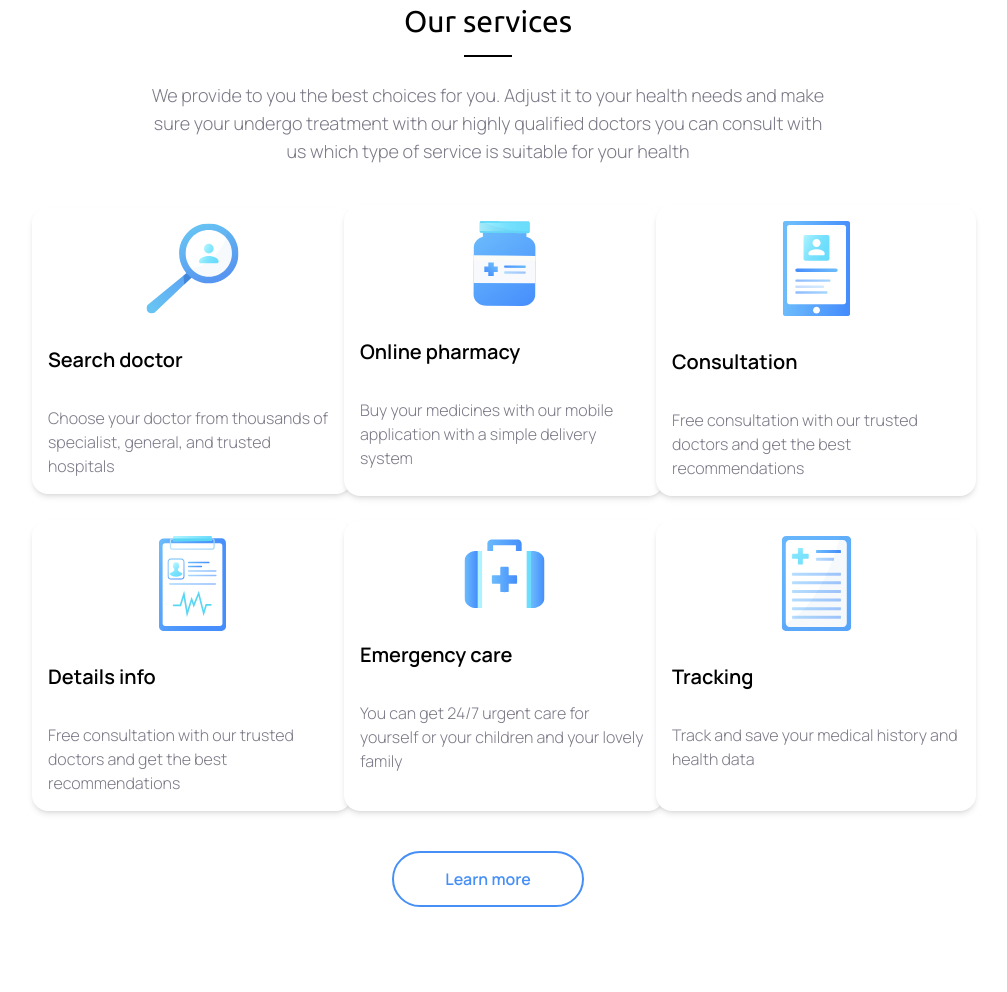
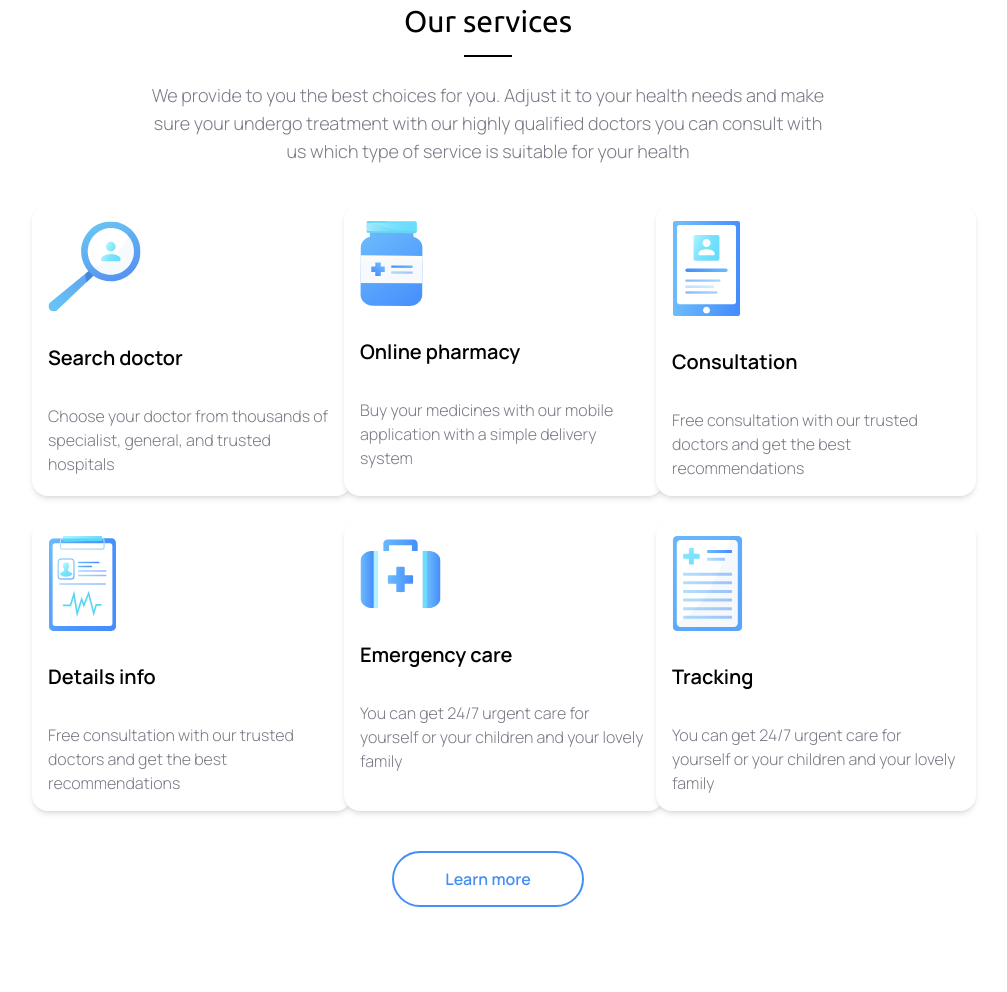
Before and after one commit to pochi-lightit/fe-challenge-5, a website: page public/index.html in a window 1280 px wide. Shown: the part 612-1604 px from the top of the page, without its empty margins (152-1159 px from the left). Drawn offline with Linux system fonts and the light colour scheme.

Commit message:
changes to the service image alignment in desktop view

```diff
--- a/public/index.html
+++ b/public/index.html
@@ -123,99 +123,127 @@
         >
           <div
             id="card"
-            class="flex flex-col w-2/3 rounded-2xl text-start shadow-sm p-4 space-y-8 relative z-10 bg-white max-w-xs md:w-80 md:h-fit md:text-left md:mx-0 md:shadow-md"
+            class="flex flex-col w-2/3 rounded-2xl text-start shadow-sm p-4 space-y-8 relative z-10 bg-white max-w-xs md:w-80 md:text-left md:mx-0 md:shadow-md md:h-full"
           >
+            <div class="flex flex-1 md:h-2/3">
               <img
                 src="./icons/search-doctor-icon.svg"
                 alt="search doctor"
-              class="w-30 mx-auto md:w-30 h-auto"
+                class="w-30 mx-auto md:w-30 md:mx-0 object-contain"
               />
+            </div>
+            <div
+              class="flex flex-1 md:h-1/2 flex-col justify-between space-y-8"
+            >
               <h3 class="text-xl font-semibold">Search doctor</h3>
               <p class="text-md text-secondary font-light">
                 Choose your doctor from thousands of specialist, general, and
                 trusted hospitals
               </p>
             </div>
+          </div>
 
           <div
             id="card"
-            class="flex flex-col w-2/3 rounded-2xl text-start shadow-sm p-4 space-y-8 relative z-10 bg-white max-w-sm md:w-80 md:h-full md:shadow-md"
+            class="flex flex-col w-2/3 rounded-2xl text-start shadow-sm p-4 space-y-8 relative z-10 bg-white max-w-xs md:w-80 md:text-left md:mx-0 md:shadow-md md:h-full"
           >
+            <div class="flex flex-1 md:h-2/3">
               <img
                 src="./icons/online-pharma-icon.svg"
                 alt="online pharmacy"
-              class="w-30 mx-auto"
+                class="w-30 mx-auto md:w-30 md:mx-0 object-contain"
               />
+            </div>
+            <div class="flex flex-1 md:h-1/2 flex-col space-y-8">
               <h3 class="text-xl font-semibold">Online pharmacy</h3>
               <p class="text-md text-secondary font-light">
                 Buy your medicines with our mobile application with a simple
                 delivery system
               </p>
             </div>
+          </div>
 
           <div
             id="card"
-            class="flex flex-col w-2/3 rounded-2xl text-start shadow-sm p-4 space-y-8 relative z-10 bg-white max-w-sm md:w-80 md:h-full md:shadow-md"
+            class="flex flex-col w-2/3 rounded-2xl text-start shadow-sm p-4 space-y-8 relative z-10 bg-white max-w-xs md:w-80 md:text-left md:mx-0 md:shadow-md md:h-full"
           >
+            <div class="flex flex-1">
               <img
                 src="./icons/consultation-icon.svg"
                 alt="consultation"
-              class="w-30 mx-auto"
+                class="w-30 mx-auto md:w-30 md:mx-0 object-contain"
               />
+            </div>
+            <div class="flex flex-1 md:h-1/2 flex-col space-y-8">
               <h3 class="text-xl font-semibold">Consultation</h3>
               <p class="text-md text-secondary font-light">
                 Free consultation with our trusted doctors and get the best
                 recommendations
               </p>
             </div>
+          </div>
 
           <div
             id="card"
-            class="flex flex-col w-2/3 rounded-2xl text-start shadow-sm p-4 space-y-8 relative z-10 bg-white max-w-sm md:w-80 md:h-full md:shadow-md"
+            class="flex flex-col w-2/3 rounded-2xl text-start shadow-sm p-4 space-y-8 relative z-10 bg-white max-w-xs md:w-80 md:text-left md:mx-0 md:shadow-md md:h-full"
           >
+            <div class="flex flex-1 md:h-2/3">
               <img
                 src="./icons/details-icon.svg"
-              alt="details info"
-              class="w-30 mx-auto"
+                alt="details"
+                class="w-30 mx-auto md:w-30 md:mx-0"
               />
+            </div>
+            <div class="flex flex-1 md:h-1/2 flex-col space-y-8">
               <h3 class="text-xl font-semibold">Details info</h3>
               <p class="text-md text-secondary font-light">
                 Free consultation with our trusted doctors and get the best
                 recommendations
               </p>
             </div>
+          </div>
 
           <div
             id="card"
-            class="flex flex-col w-2/3 rounded-2xl text-start shadow-sm p-4 space-y-8 relative z-10 bg-white max-w-sm md:w-80 md:h-full md:shadow-md"
+            class="flex flex-col w-2/3 rounded-2xl text-start shadow-sm p-4 space-y-8 relative z-10 bg-white max-w-xs md:w-80 md:text-left md:mx-0 md:shadow-md md:h-full"
           >
+            <div class="flex flex-1 md:h-2/3">
               <img
                 src="./icons/emergency-care-icon.svg"
                 alt="emergency care"
-              class="w-30 mx-auto"
+                class="w-30 mx-auto md:w-30 md:mx-0"
               />
+            </div>
+            <div class="flex flex-1 md:h-1/2 flex-col space-y-8">
               <h3 class="text-xl font-semibold">Emergency care</h3>
               <p class="text-md text-secondary font-light">
                 You can get 24/7 urgent care for yourself or your children and
                 your lovely family
               </p>
             </div>
+          </div>
 
           <div
             id="card"
-            class="flex flex-col w-2/3 rounded-2xl text-start shadow-sm p-4 space-y-8 relative z-10 bg-white max-w-sm md:w-80 md:h-full md:shadow-md"
+            class="flex flex-col w-2/3 rounded-2xl text-start shadow-sm p-4 space-y-8 relative z-10 bg-white max-w-xs md:w-80 md:text-left md:mx-0 md:shadow-md md:h-full"
           >
+            <div class="flex flex-1">
               <img
                 src="./icons/tracking-icon.svg"
                 alt="tracking"
-              class="w-30 mx-auto"
+                class="w-30 mx-auto md:w-30 md:mx-0"
               />
+            </div>
+            <div class="flex flex-1 flex-col space-y-8">
               <h3 class="text-xl font-semibold">Tracking</h3>
               <p class="text-md text-secondary font-light">
-              Track and save your medical history and health data
+                You can get 24/7 urgent care for yourself or your children and
+                your lovely family
               </p>
             </div>
           </div>
+        </div>
+
         <button
           class="h-14 w-48 bg-white border-2 border-primary text-primary font-semibold text-md rounded-full text-center hover:bg-primary hover:text-white"
         >
```
Lines whose indentation alone changed are shown as unchanged.
